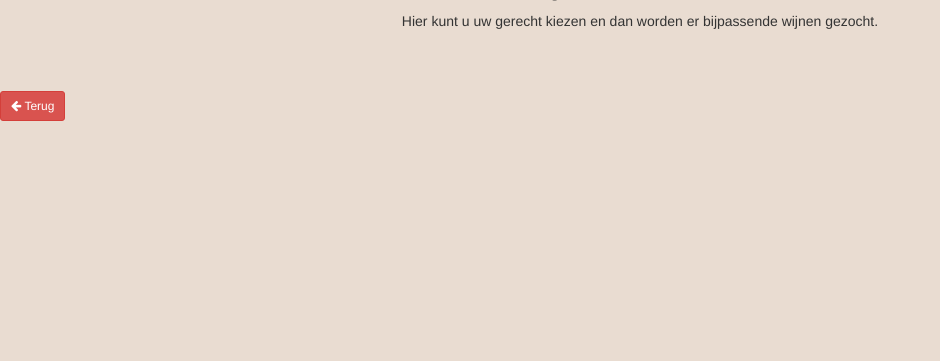
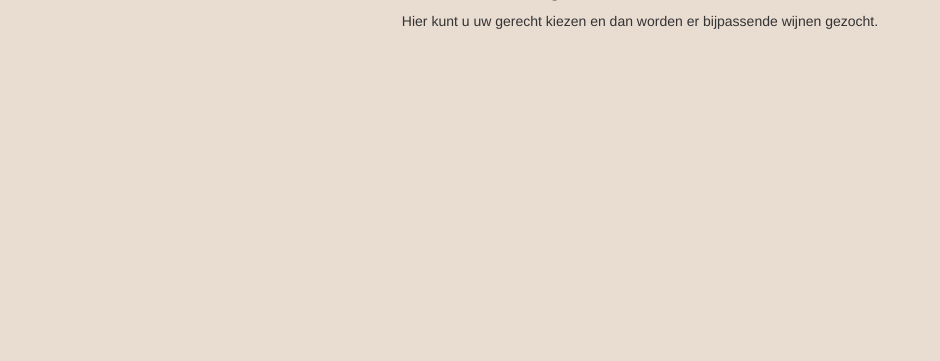
Before and after one commit to Jelmer-Ketelaar/grandcruwijnen-Sommelier, a Symfony app: template templates/meals/index.html.twig in a window 1280 px wide. Shown: the part 439-800 px from the top of the page, without its empty margins (0-940 px from the left). Run offline with Twig, Linux system fonts and the light colour scheme; the template is opened without the code that fills it, so the values that code supplies are empty; some libraries are stand-ins or nearby versions.

Commit message:
go back btn deleted

```diff
--- a/templates/meals/index.html.twig
+++ b/templates/meals/index.html.twig
@@ -38,8 +38,6 @@
             </div>
         </div>
 
-      <button type="button" class="btn btn-danger btn-sm" data-toggle="modal" onclick='goBack()'><i class="fa fa-arrow-left" aria-hidden="true"></i>  Terug</button>
-      </div>
 
 
 {% endblock %}
```
